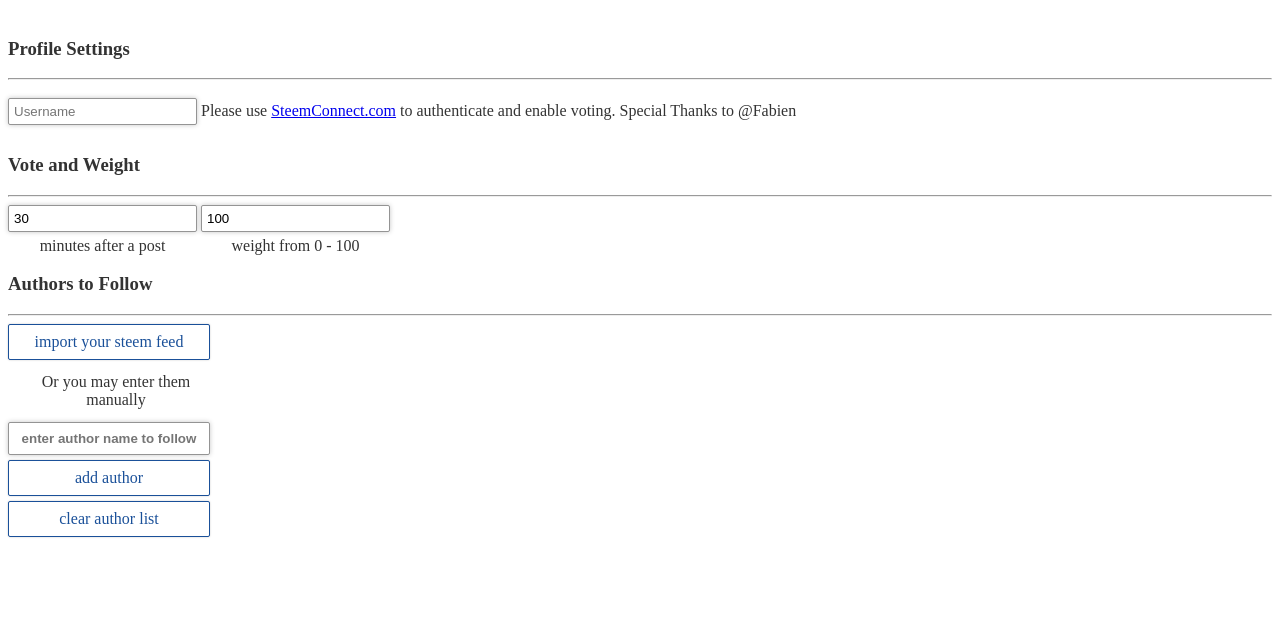
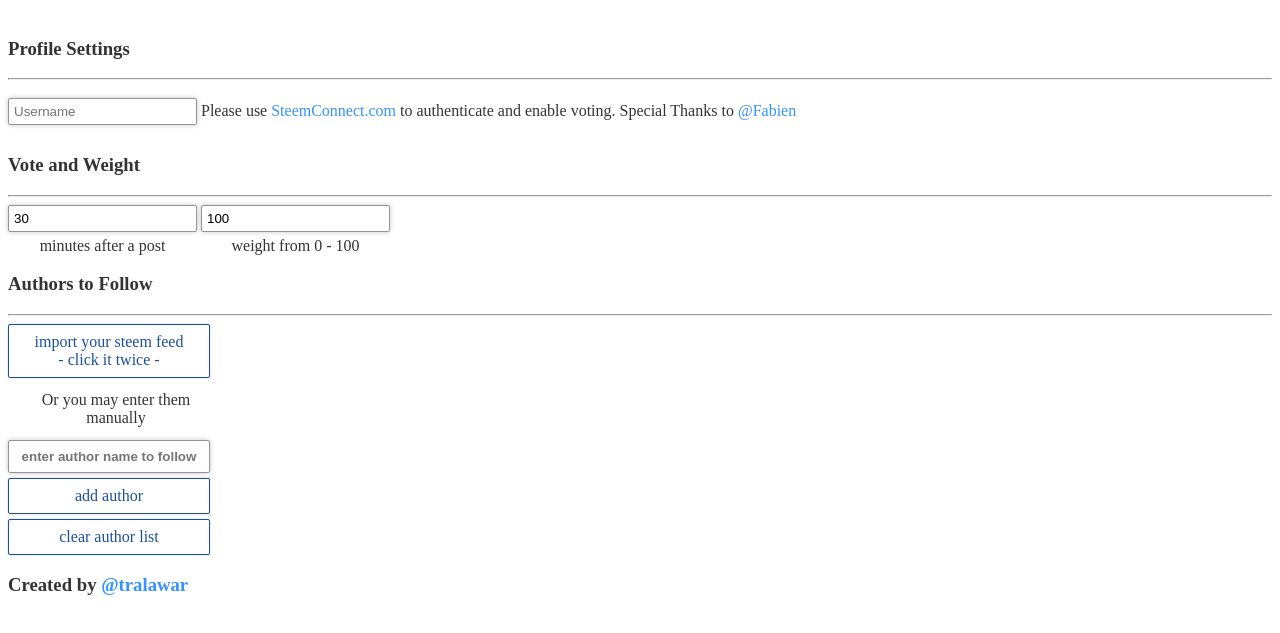
Before and after one commit to tralawar/Curator-Pro-Feed, a browser extension: page src/options_custom/index.html in a window 1280 px wide. Shown: the part 69-702 px from the top of the page. Drawn offline with Linux system fonts and the light colour scheme.

Commit message:
styled it

```diff
--- a/src/options_custom/authors.js
+++ b/src/options_custom/authors.js
@@ -81,6 +81,7 @@ function clearList() {
     localStorage.removeItem('authors');
     localStorage.removeItem("authorsHTML");
     localStorage.removeItem('following');
+    document.getElementById('authorList').innerHTML = localStorage.getItem('authorsHTML');
 
     location.reload();
 
--- a/src/options_custom/custom.css
+++ b/src/options_custom/custom.css
@@ -96,3 +96,12 @@ input {
 #username{
         margin: 10px 0;
 }
+    a:link, a:visited, a:active {
+        color: #3593ff;
+        text-decoration: blink;
+    }
+
+    a:hover {
+        color: #4ba1f0;
+        text-shadow: rgba(139, 136, 141, 0.100) 2px 1px 2px;
+    }
--- a/src/options_custom/index.html
+++ b/src/options_custom/index.html
@@ -27,7 +27,7 @@
 
             <h3>Profile Settings</h3>
             <hr>
-           <input id="username" placeholder="Username"> Please use <a href="https://steemconnect.com" target="_new">SteemConnect.com</a> to authenticate and enable voting. Special Thanks to @Fabien
+           <input id="username" placeholder="Username"> Please use <a href="https://steemconnect.com" target="_new">SteemConnect.com</a> to authenticate and enable voting. Special Thanks to <a href="https://steemit.com/@fabien" target="_new">@Fabien</a>
 
             <h3>Vote and Weight</h3>
             <hr>
@@ -46,7 +46,7 @@
             <h3>Authors to Follow</h3>
              <hr>
           <div class="container">
-                    <div id="importList" class="button">import your steem feed</div>
+                    <div id="importList" class="button">import your steem feed<br>- click it twice -</div>
 
 
                     <div id="or">Or you may enter them manually</div>
@@ -57,6 +57,8 @@
 
 
                     <div id="clearListBtn" class="button">clear author list</div>
+
+                    <div><h3>Created by <a href="https://steemit.com/@tralawar">@tralawar</a></h3></div>
             </div>
               <div rowspan="5" id="authorList"></div>
 
```
